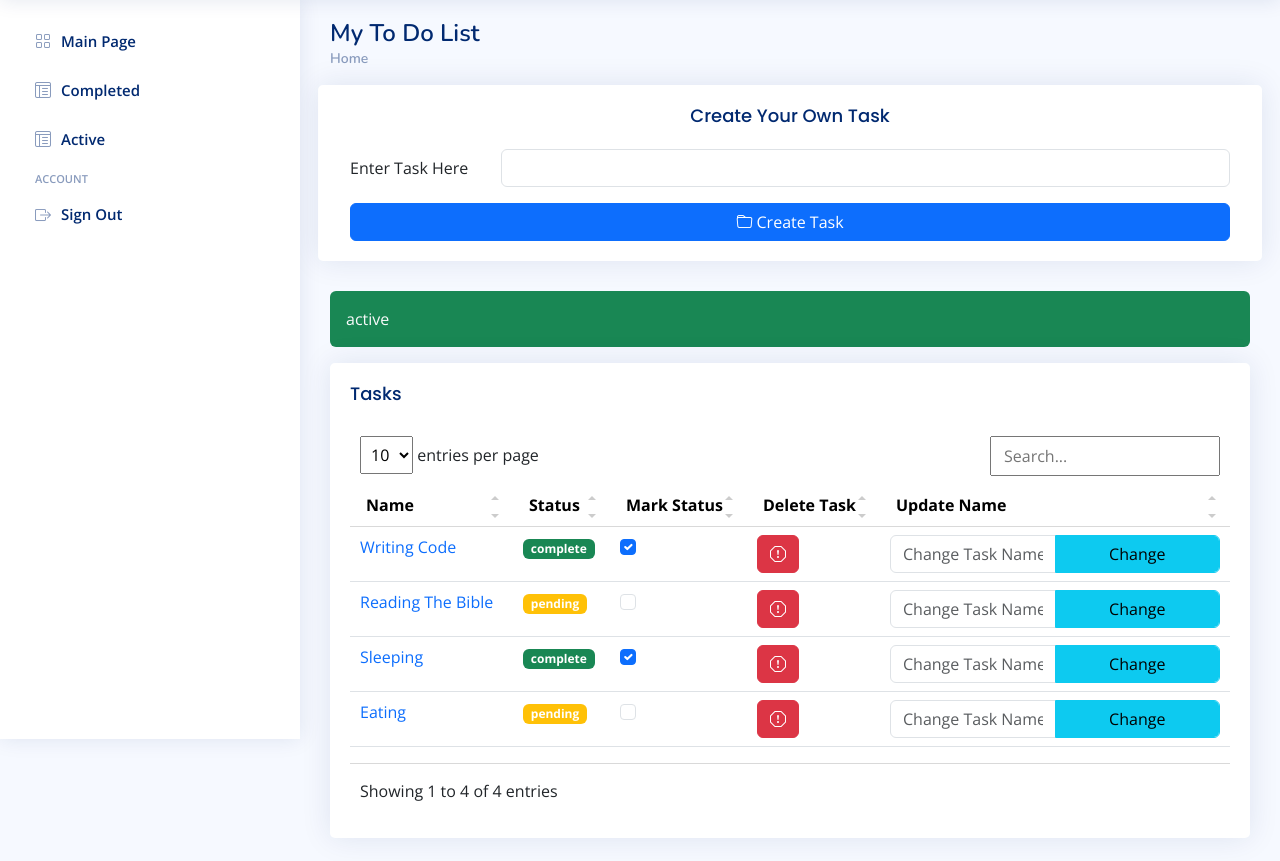
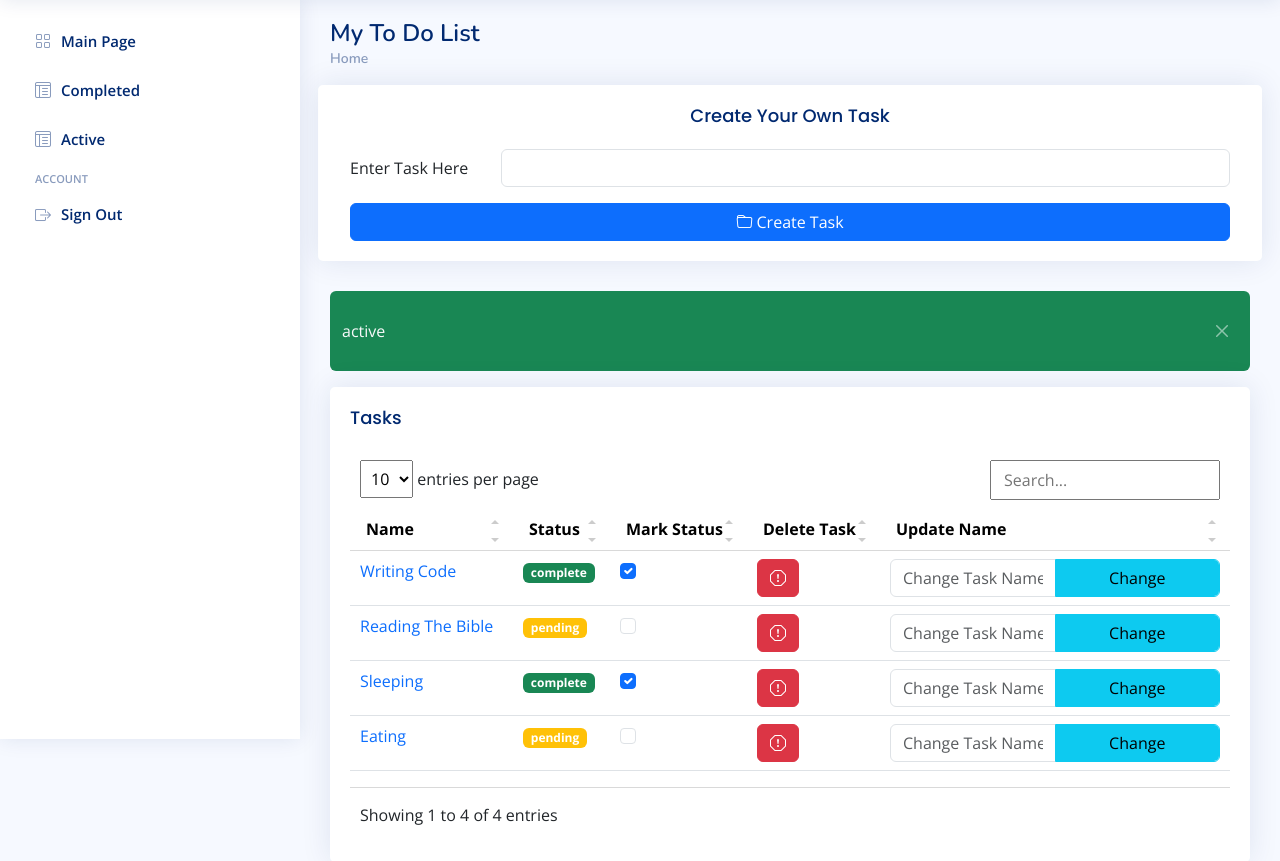
Before and after one commit to harkais88/to-do-list-auth, a Django app: template ToDoList/templates/index.html in a window 1280 px wide. Shown: the part 61-922 px from the top of the page. Run offline with Django 5.2, Linux system fonts and the light colour scheme; data comes from the database, SQL or seed files in the repository; both versions use the stored data as it was after the commit; the template is opened without the code that fills it: values that come from a table or form of the project are taken from there, most other values are stand-ins (such as "Sample title", 1, 10 or a date in 2020); some libraries are stand-ins or nearby versions.

Commit message:
Allowed Status Notification to be closed

```diff
--- a/ToDoList/templates/index.html
+++ b/ToDoList/templates/index.html
@@ -179,7 +179,8 @@
 
     <!-- Status notifications-->
     {% if create_status or delete_status or update_status_status or update_name_status %}
-      <div class = "alert alert-success bg-success text-light border-0 alert-dismissable fade show" role="alert">
+      <div class = "alert alert-success bg-success text-light border-0 alert-dismissable fade show" role="alert" style="padding-left: 1.5rem;">
+        <div class="row align-items-center">
           {% if create_status %}
             {{create_status}}
           {% elif update_status_status %}
@@ -189,10 +190,15 @@
           {% else %}
             {{delete_status}}
           {% endif %}
+          <button class="btn-close btn-close-white align-self-center" type="button" data-bs-dismiss="alert" aria-label="Close" style="margin-left: auto; font-size: 2rem;"></button>
+        </div>
       </div>
     {% elif create_error %}
-      <div class = "alert alert-danger bg-danger text-light border-0 alert-dismissable fade show" role="alert">
+      <div class = "alert alert-danger bg-danger text-light border-0 alert-dismissable fade show" role="alert" style="padding-left: 1.5rem;">
+        <div class="row align-items-center">
         {{create_error}}
+        <button class="btn-close btn-close-white align-self-center" type="button" data-bs-dismiss="alert" aria-label="Close" style="margin-left: auto; font-size: 2rem;"></button>
+        </div>
       </div>
     {% endif %}
 
```
Also changed, not shown: db.sqlite3. Lines whose indentation alone changed are shown as unchanged.
